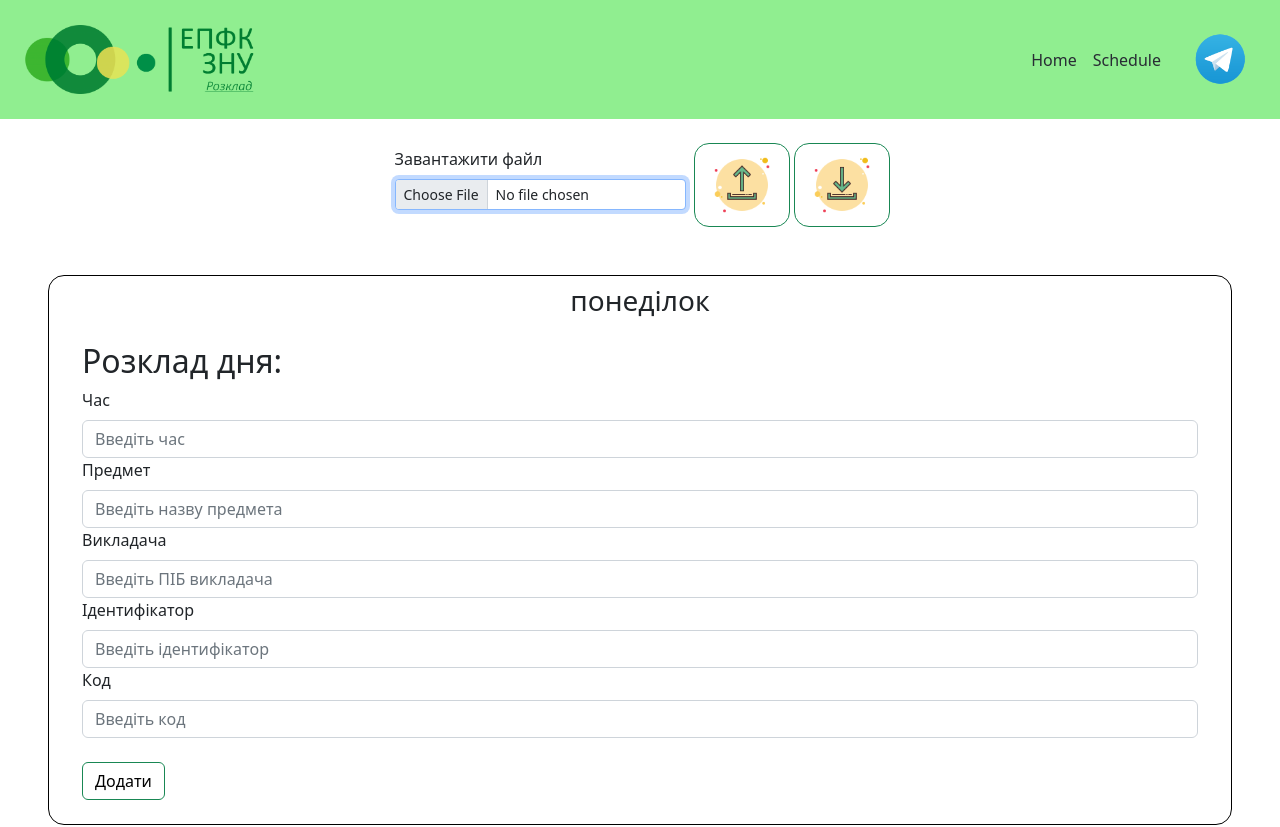
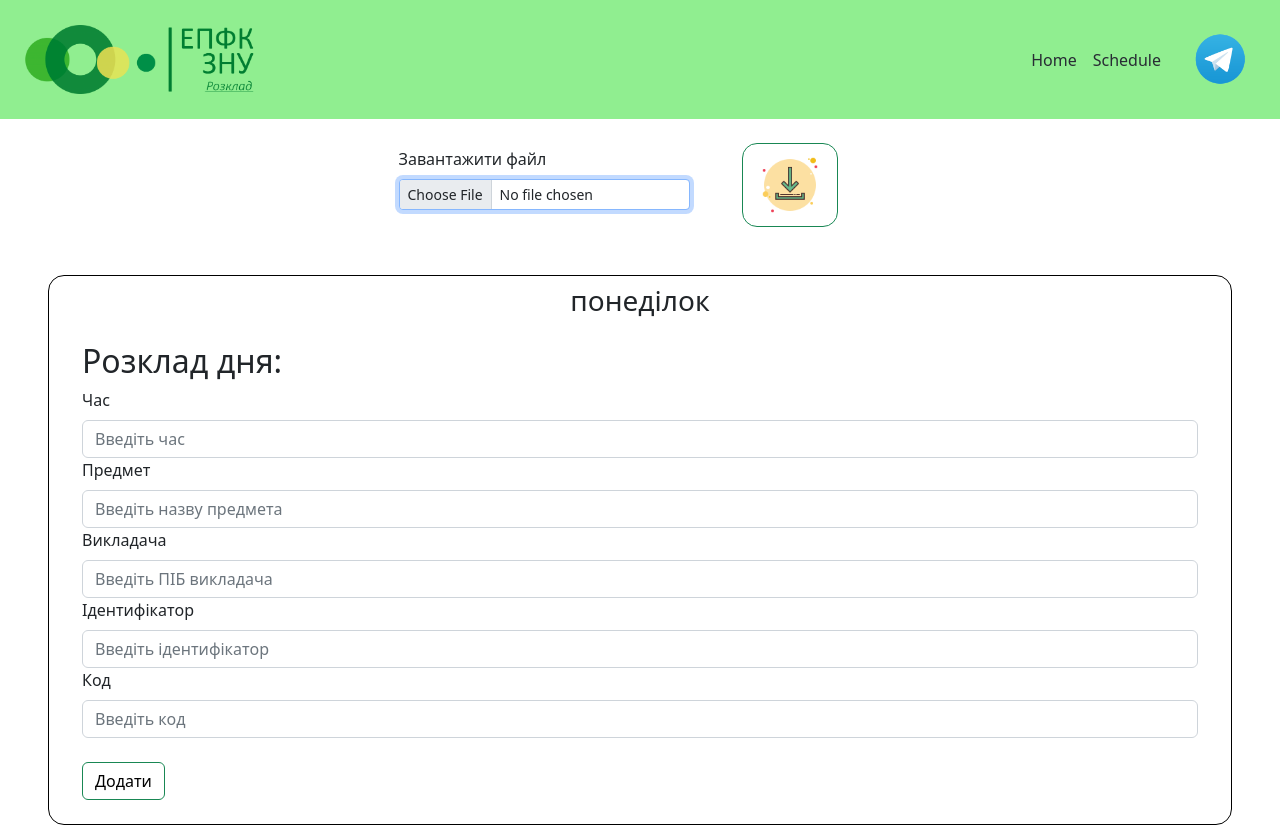
Before and after one commit to SareraBy/schedule-generator, a React (Create React App) app: page /schedule in a window 1280 px wide. Shown: the top 827 px of the page. Built offline with nearby package versions, Linux system fonts and the light colour scheme.

Commit message:
deletebutton_update

```diff
--- a/src/components/Lessons/LessonList.js
+++ b/src/components/Lessons/LessonList.js
@@ -5,12 +5,7 @@ import { CSSTransition, TransitionGroup } from 'react-transition-group';
 const LessonList = ({ lessons, onDeleteLesson }) => {
     const [showButton, setShowButton] = useState(true);
 
-    const handleDelete = (index) => {
-        setShowButton(false);
-        setTimeout(() => {
-            onDeleteLesson(index);
-        }, 100);
-    };
+
 
     return (
         <ListGroup>
--- a/src/pages/schedule.js
+++ b/src/pages/schedule.js
@@ -1,4 +1,4 @@
-import React, {useState} from 'react';
+import React, {useEffect, useState} from 'react';
 import BlockSchedule from "../components/BlockSchedule";
 import {Button, Form, Image} from "react-bootstrap";
 import "../style/acceptbutton.css"
@@ -20,6 +20,7 @@ const Schedule = () => {
     };
 
     const handleLoadData = () => {
+        if (!file) return;
         const reader = new FileReader();
         reader.onload = (event) => {
             const data = JSON.parse(event.target.result);
@@ -27,7 +28,12 @@ const Schedule = () => {
         };
         reader.readAsText(file);
         document.getElementById("file").value = "";
+        setFile(null);
     };
+
+    useEffect(() => {
+        handleLoadData();
+    }, [handleFileUpload, handleLoadData]);
 
     const handleDownloadAll = () => {
         const json = JSON.stringify(scheduleData);
@@ -66,10 +72,7 @@ const Schedule = () => {
                     </Form.Group>
                 </Form>
 
-                <Button  className={"mt-4 mx-1  acceptbutton"} style={{ borderRadius:'15px'}} variant="success" type="button" onClick={handleLoadData}>
-                   <Image height={70} width={70}  src={upload}/>
-                </Button>
-                <Button className={"mt-4 mx -1  acceptbutton"} style={{ borderRadius:'15px'}} variant="success" type="submit"  onClick={handleDownloadAll}>
+                <Button className={"mt-4 mx-5  acceptbutton"} style={{ borderRadius:'15px'}} variant="success" type="submit"  onClick={handleDownloadAll}>
                     <Image height={70} width={70} src={download}/>
                 </Button>
 
```
